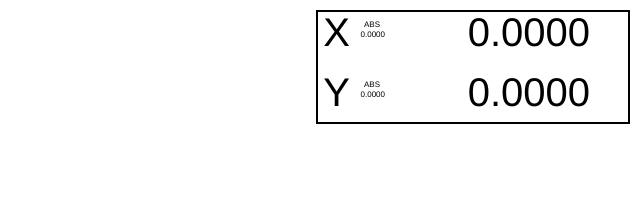
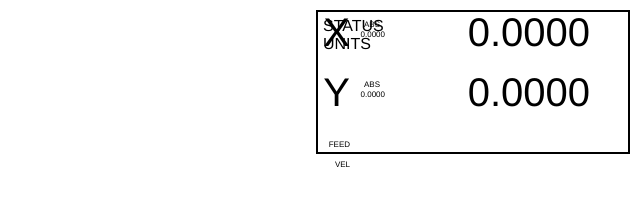
Before and after one commit to UnfinishedBusiness/XDesign, an Electron app: page layout/ncPilot/ncPilot.html in a window 800 px wide. Shown: the whole page, without its empty margins (160-800 px from the left). Drawn offline with nearby package versions, Linux system fonts and the light colour scheme; no server answers.

Commit message:
Still working on DRO

```diff
--- a/layout/ncPilot/ncPilot.html
+++ b/layout/ncPilot/ncPilot.html
@@ -19,6 +19,10 @@
       <section id="Y_MCS_POS">0.0000</section>
       <section id="X_WCS_POS">0.0000</section>
       <section id="Y_WCS_POS">0.0000</section>
+      <section id="FEED_Label">FEED</section>
+      <section id="VEL_Label">VEL</section>
+      <section id="STATUS_Label">STATUS</section>
+      <section id="UNITS_Label">UNITS</section>
     </div>
   </body>
 
@@ -31,6 +35,8 @@
   $("#X_MCS_Label").css({ 'font-size': 8 }).css({ 'position': 'fixed' }).css({right: 260, top: 80});
   $("#Y_MCS_POS").css({ 'font-size': 8 }).css({ 'position': 'fixed' }).css({right: 255, top: 30});
   $("#X_MCS_POS").css({ 'font-size': 8 }).css({ 'position': 'fixed' }).css({right: 255, top: 90});
-  $("#DRO_Border").css({ 'border': '2px solid black' }).css({ 'width': 300 }).css({ 'height': 100 }).css({ 'position': 'fixed' }).css({right: 10, top: 10}).css({ 'padding': '5px 5px 5px 5px' });
+  $("#FEED_Label").css({ 'font-size': 8 }).css({ 'position': 'fixed' }).css({right: 290, top: 140});
+  $("#VEL_Label").css({ 'font-size': 8 }).css({ 'position': 'fixed' }).css({right: 290, top: 160});
+  $("#DRO_Border").css({ 'border': '2px solid black' }).css({ 'width': 300 }).css({ 'height': 130 }).css({ 'position': 'fixed' }).css({right: 10, top: 10}).css({ 'padding': '5px 5px 5px 5px' });
   </script>
 </html>
```
